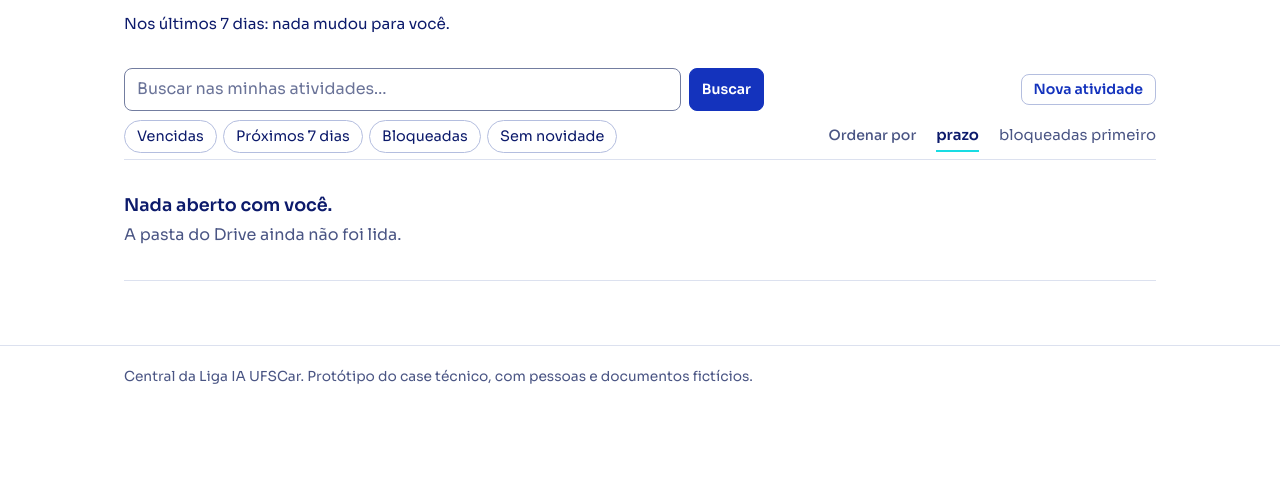
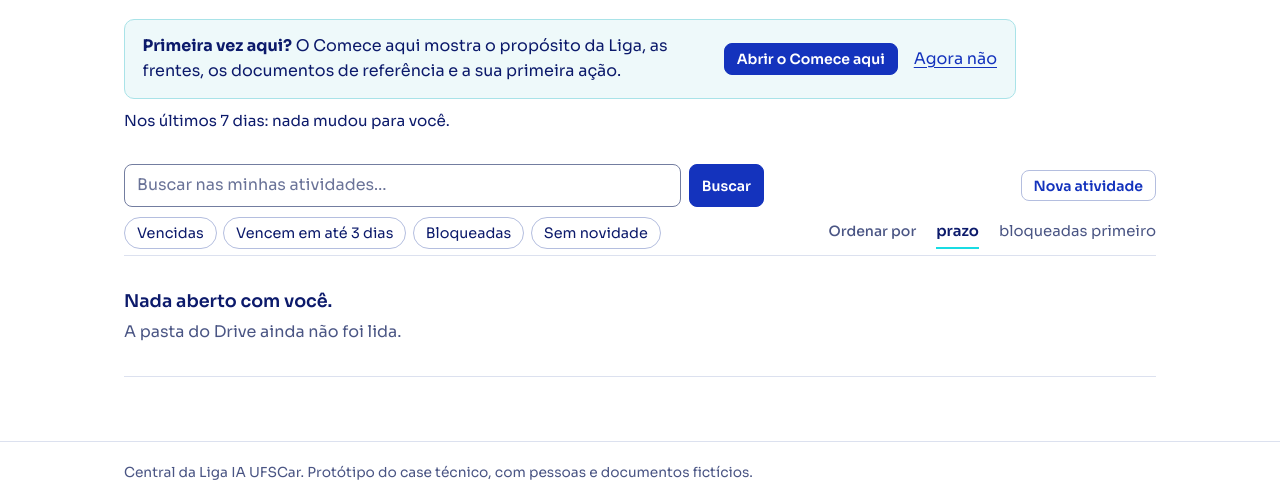
Before and after one commit to JoaoBarberino/lia-central, a FastAPI app: page / in a window 1280 px wide. Shown: the part 207-696 px from the top of the page. Run offline with FastAPI, Linux system fonts and the light colour scheme; the visitor is signed in with stand-in values (Sample User, id 1); data comes from the database, SQL or seed files in the repository; data that the repository does not hold is empty.

Commit message:
Pacote 2 de usabilidade: Comece aqui com primeira ação em destaque (botão e motivo da escolha), passos do guia com links aos documentos e títulos legíveis na tabela; aviso 'Primeira vez aqui?'; painel de ajuste sem rolagem dupla e com um só botão de aceitar; mensagem certa ao criar atividade; 'perto do prazo' com um critério só (3 dias) e resumo com links; documentos levam à pendência; foco no primeiro campo com erro e confirmações anunciadas sem interromper

```diff
--- a/central/activities.py
+++ b/central/activities.py
@@ -14,6 +14,7 @@ from .db import dumps, now_iso
 from .extractors import normalize
 
 STATUSES = ["A fazer", "Em andamento", "Bloqueada", "Concluída"]
+SOON_DAYS = 3   # "perto do prazo": vence hoje ou nos próximos 3 dias (o mesmo critério em todas as telas)
 _STATUS_BY_NORM = {normalize(s): s for s in STATUSES}
 _STATUS_BY_NORM.update({"concluido": "Concluída", "feito": "Concluída", "bloqueado": "Bloqueada",
                         "fazer": "A fazer", "pendente": "A fazer"})
--- a/central/app.py
+++ b/central/app.py
@@ -6,6 +6,7 @@ from __future__ import annotations
 
 import json
 import logging
+import re
 import threading
 from contextlib import asynccontextmanager
 from pathlib import Path
@@ -14,6 +15,7 @@ from fastapi import Depends, FastAPI, Form, Request
 from fastapi.responses import HTMLResponse, RedirectResponse
 from fastapi.staticfiles import StaticFiles
 from fastapi.templating import Jinja2Templates
+from markupsafe import Markup, escape
 from starlette.middleware.sessions import SessionMiddleware
 
 from . import activities as acts
@@ -25,7 +27,7 @@ from . import suggestions as sugg
 from . import views
 from .authority import ROLE_LABELS
 from .config import get_settings
-from .db import connect, get_setting, init_db, now_iso
+from .db import connect, get_setting, init_db, now_iso, set_setting
 from .issues import ISSUE_LABELS, open_issues, resolve_issue
 from .sources import DriveSource, LocalSource, SourceError
 from .sync import run_sync
@@ -52,6 +54,20 @@ templates.env.filters["humano"] = views.humano
 templates.env.filters["humano_linhas"] = views.humano_linhas
 templates.env.filters["field_label"] = lambda k: acts.FIELD_LABELS.get(k, k).lower()
 templates.env.filters["juntar"] = lambda xs: (" e ".join(xs) if len(xs) <= 2 else ", ".join(xs[:-1]) + " e " + xs[-1])
+def _com_links(text: str, docs: dict) -> Markup:
+    """Nomes de documentos citados num texto viram links para a página do documento (texto escapado)."""
+    if not text or not docs:
+        return escape(text or "")
+    pat = re.compile("|".join(re.escape(n) for n in sorted(docs, key=len, reverse=True)))
+    out, last = [], 0
+    for m in pat.finditer(text):
+        out += [escape(text[last:m.start()]), Markup('<a href="/fontes/%s">%s</a>') % (docs[m.group(0)], m.group(0))]
+        last = m.end()
+    out.append(escape(text[last:]))
+    return Markup("").join(out)
+
+
+templates.env.filters["com_links"] = _com_links
 templates.env.filters["frase"] = lambda t: (t[:1].upper() + t[1:]) if t else t
 def _doc_kind(s) -> str:
     """Tipo do documento na tela; arquivos não lidos dizem o que são ("Imagem", "PDF escaneado")."""
@@ -66,7 +82,7 @@ templates.env.globals.update(
     humano=views.humano, sheet_ref=views.sheet_ref, doc_meta_items=views.doc_meta_items, doc_status=views.doc_status,
     fmt_date=views.fmt_date, fmt_ts=views.fmt_ts, fmt_when=views.fmt_when, due_info=views.due_info, ROLE_LABELS=ROLE_LABELS,
     FIELD_LABELS=acts.FIELD_LABELS, ISSUE_LABELS=ISSUE_LABELS, SUG_STATUS=sugg.SUG_STATUS, STATUSES=acts.STATUSES,
-    STALE_DAYS=settings.stale_days,
+    STALE_DAYS=settings.stale_days, SOON_DAYS=acts.SOON_DAYS,
     # dias sem novidade (ou None): usado no selo "Sem novidade há N dias" dos cartões
     sem_novidade=lambda a: acts.days_without_news(a, views.today(), settings.stale_days),
 )
@@ -269,7 +285,8 @@ def home(request: Request, ordem: str = "prazo", q: str = "", prazo: str = "", s
                     or me in (s["proposed"].get("owners") or [])]
     stats = {
         "open": len(all_mine),
-        "soon": sum(1 for a in all_mine if views.due_info(a["due_date"], a["status"])["kind"] in ("soon", "overdue")),
+        "overdue": sum(1 for a in all_mine if views.due_info(a["due_date"], a["status"])["kind"] == "overdue"),
+        "soon": sum(1 for a in all_mine if views.due_info(a["due_date"], a["status"])["kind"] == "soon"),
         "blocked": sum(1 for a in all_mine if a["status"] == "Bloqueada"),
         "pending_me": len(mine_pending),
         "to_review": conn.execute("SELECT COUNT(*) FROM suggestions WHERE review_status='pendente'").fetchone()[0],
@@ -281,7 +298,17 @@ def home(request: Request, ordem: str = "prazo", q: str = "", prazo: str = "", s
             stale.append(a | {"stale_days": n})
     stale.sort(key=lambda a: -a["stale_days"])
     return render(request, conn, "minhas.html", items=items, ordem=ordem, mine_pending=mine_pending, stats=stats,
-                  stale=stale, filtro=filtro, filtering=filtering, recent=recent)
+                  stale=stale, filtro=filtro, filtering=filtering, recent=recent,
+                  welcome=not get_setting(conn, f"comece_visto:{me}"))
+
+
+@app.post("/comece-aqui/depois")
+def comece_depois(request: Request, conn=Depends(db)):
+    """"Agora não" no aviso de primeira visita: o aviso some; o Comece aqui continua no menu."""
+    me = require_member(request)
+    if me:
+        set_setting(conn, f"comece_visto:{me}", now_iso())
+    return to("/")
 
 
 @app.get("/atividades", response_class=HTMLResponse)
@@ -577,7 +604,10 @@ async def aceitar(request: Request, sid: int, conn=Depends(db)):
         flash(request, str(e), "erro")
         return to(f"/sugestoes/{sid}")
     t = conn.execute("SELECT title FROM activities WHERE activity_id=?", (target,)).fetchone()
-    flash(request, f"Sugestão aceita. “{t['title'] if t else target}” foi atualizada no quadro de atividades.")
+    if s["kind"] == "create":
+        flash(request, f"Sugestão aceita. “{t['title'] if t else target}” entrou no quadro como atividade nova ({target}).")
+    else:
+        flash(request, f"Sugestão aceita. “{t['title'] if t else target}” foi atualizada no quadro de atividades.")
     return to(f"/sugestoes/{sid}#decisao")
 
 
@@ -620,7 +650,11 @@ def novidades(request: Request, desde: str = "visita", conn=Depends(db)):
 @app.get("/comece-aqui", response_class=HTMLResponse)
 def comece(request: Request, pergunta: str = "", conn=Depends(db)):
     resposta = ask.ask(conn, make_qa_llm(), pergunta) if pergunta.strip() else None
-    return render(request, conn, "comece.html", o=views.onboarding(conn, require_member(request)),
+    me = require_member(request)
+    if me and not get_setting(conn, f"comece_visto:{me}"):
+        set_setting(conn, f"comece_visto:{me}", now_iso())   # o aviso "Primeira vez aqui?" não aparece mais
+    o = views.onboarding(conn, me)
+    return render(request, conn, "comece.html", o=o, doc_links={r["name"]: r["file_id"] for r in o["references"]},
                   pergunta=pergunta.strip()[:ask.MAX_QUESTION], resposta=resposta)
 
 
@@ -634,7 +668,10 @@ def fontes(request: Request, q: str = "", tipo: str = "", situacao: str = "", co
     filtro = {"q": q.strip(), "tipo": tipo, "situacao": situacao}
     official = get_setting(conn, "register_file_id")
     transcritos = {r["file_id"] for r in rows if r["sync_status"] == "ok" and transcribe.confirmed_info(conn, r["file_id"])}
+    issues_by_file = {r["file_id"]: r["issue_id"] for r in conn.execute(
+        "SELECT file_id, issue_id FROM issues WHERE status='aberta' AND file_id IS NOT NULL")}
     return render(request, conn, "fontes.html", rows=rows, official=official, transcritos=transcritos,
+                  issues_by_file=issues_by_file,
                   filtro=filtro, total=len(all_rows), filtering=bool(filtro["q"] or tipo or situacao),
                   DOC_TIPOS=busca.DOC_TIPOS, DOC_SITUACOES=busca.DOC_SITUACOES,
                   official_name=next((r["name"] for r in all_rows if r["file_id"] == official), official),
@@ -663,7 +700,9 @@ def fonte(request: Request, file_id: str, conn=Depends(db)):
         tr["by"] = names.get(tr["created_by"], tr["created_by"])
         tr["confirmed_by_name"] = names.get(tr["confirmed_by"], tr["confirmed_by"])
         tr["edited"] = tr["text"].strip() != tr["ai_text"].strip()
-    return render(request, conn, "fonte.html", s=dict(s), versions=versions, diff=diff, current=current, table=table,
+    issue = conn.execute("SELECT issue_id, kind, title FROM issues WHERE file_id=? AND status='aberta' "
+                         "ORDER BY issue_id DESC", (file_id,)).fetchone()
+    return render(request, conn, "fonte.html", s=dict(s), issue=dict(issue) if issue else None, versions=versions, diff=diff, current=current, table=table,
                   notes=notes, sug=sug, meta=json.loads(s["doc_meta"] or "{}"), tr=tr,
                   can_transcribe=transcribe.can_transcribe(s), llm_on=settings.llm_enabled)
 
--- a/central/busca.py
+++ b/central/busca.py
@@ -16,7 +16,7 @@ from .extractors import normalize
 
 SEM = "__sem"   # valor de filtro para "Sem responsável" / "Sem frente"
 
-PRAZOS = [("", "Qualquer prazo"), ("vencidas", "Vencidas"), ("7dias", "Próximos 7 dias"), ("mes", "Este mês"),
+PRAZOS = [("", "Qualquer prazo"), ("vencidas", "Vencidas"), ("perto", f"Vencem em até {acts.SOON_DAYS} dias"), ("mes", "Este mês"),
           ("sem", "Sem prazo")]
 SITUACOES = [("", "Abertas"), ("A fazer", "A fazer"), ("Em andamento", "Em andamento"), ("Bloqueada", "Bloqueada"),
              ("Concluída", "Concluída"), ("todas", "Todas, com as concluídas")]
@@ -41,7 +41,7 @@ def matches(text: str, ts: list[str]) -> bool:
 def filter_activities(items: list[dict], *, q: str = "", responsavel: str = "", frente: str = "", situacao: str = "",
                       prazo: str = "", novidade: bool = False, today: date, stale_days: int, names: dict) -> list[dict]:
     ts = terms(q)
-    week = (today + timedelta(days=7)).isoformat()
+    soon = (today + timedelta(days=acts.SOON_DAYS)).isoformat()
     month_end = (date(today.year + (today.month == 12), today.month % 12 + 1, 1) - timedelta(days=1)).isoformat()
     out = []
     for a in items:
@@ -64,7 +64,7 @@ def filter_activities(items: list[dict], *, q: str = "", responsavel: str = "",
         d = a.get("due_date")
         if prazo == "vencidas" and not (d and d < today.isoformat() and a["status"] != "Concluída"):
             continue
-        if prazo == "7dias" and not (d and today.isoformat() <= d <= week):
+        if prazo == "perto" and not (d and today.isoformat() <= d <= soon and a["status"] != "Concluída"):
             continue
         if prazo == "mes" and not (d and today.isoformat()[:7] == d[:7] and d <= month_end):
             continue
--- a/central/static/style.css
+++ b/central/static/style.css
@@ -342,6 +342,12 @@ details.left-out > summary .muted { font-weight: 400; }
 @media (min-width: 901px) and (min-height: 640px) {
   .review-panel { max-height: calc(100vh - 2.5rem); overflow-y: auto; overscroll-behavior: contain; }
 }
+/* Ajustando: o painel cresce, perde a rolagem própria e mostra um só botão de aceitar */
+@media (min-width: 901px) { .grid2:has(.review-panel details.adjust[open]) { grid-template-columns: minmax(0, 1fr) minmax(20rem, 26rem); } }
+.review-panel:has(details.adjust[open]) { position: static; max-height: none; overflow: visible; }
+.review-panel:has(details.adjust[open]) .accept-plain { display: none; }
+.review-panel:has(details.adjust[open]) details.adjust { margin-top: 0; padding-top: 0; border-top: 0; }
+.rows > .row:target { outline: 2px solid var(--cyan); outline-offset: 6px; border-radius: 4px; }
 .divider { border: 0; border-top: 1px solid var(--line); margin: 1.25rem 0; }
 .consequence { font-size: .95rem; margin: 0 0 1rem; }
 .consequence strong { font-weight: 600; }
@@ -427,8 +433,16 @@ pre.doc { white-space: pre-wrap; border: 1px solid var(--line); padding: 1rem; b
 .foot { border-top: 1px solid var(--line); color: var(--muted); font-size: .86rem; padding: 1.25rem 0 2rem; }
 
 /* Comece aqui */
-.first-action { margin: 1.5rem 0 0; padding: 1.5rem 0; border-top: 1px solid var(--line); border-bottom: 1px solid var(--line); }
-.first-action h2 { font-family: var(--text); font-size: .95rem; font-weight: 600; color: var(--muted); letter-spacing: 0; }
+.first-action { margin: 1.5rem 0 0; padding: 1.4rem 1.5rem 1.5rem; background: var(--ice-soft); border: 1px solid #A9E3E8;
+  border-left: 4px solid var(--blue); border-radius: 12px; max-width: 75ch; }
+.first-action h2 { margin: 0; font-family: var(--text); font-size: .95rem; font-weight: 600; color: var(--muted); letter-spacing: 0; }
+.first-action .fa-meta { margin: 0; }
+.first-action .fa-why { margin: .4rem 0 0; }
+.first-action .fa-actions { display: flex; flex-wrap: wrap; gap: .6rem; margin: 1rem 0 0; }
+.welcome { display: flex; flex-wrap: wrap; align-items: center; gap: .6rem 1rem; margin: 1rem 0 0; max-width: 75ch; }
+.welcome p { margin: 0; flex: 1 1 22rem; }
+.welcome form { margin: 0; }
+.linkish.dark { color: var(--blue); }
 .first-action .big { font-family: var(--display); font-size: 1.4rem; font-weight: 600; letter-spacing: -.02em; line-height: 1.3; margin: .2rem 0 .5rem; max-width: 40ch; }
 .prose { max-width: 68ch; }
 .gaps { margin-top: 1rem; max-width: 68ch; }
--- a/central/templates/base.html
+++ b/central/templates/base.html
@@ -114,6 +114,12 @@
     if (window.matchMedia('(max-width: 700px)').matches)
       document.querySelectorAll('details.filt').forEach(function (d) { d.open = false; });
   });
+  /* Formulário com erro: o foco vai direto para o primeiro campo a corrigir */
+  document.addEventListener('DOMContentLoaded', function () {
+    if (document.querySelector('[autofocus]')) return;
+    var bad = document.querySelector('[aria-invalid="true"]');
+    if (bad) { bad.focus(); bad.scrollIntoView({ block: 'center' }); }
+  });
   /* Menus "Mais" e "☰ Menu": fecham com Esc ou ao clicar fora */
   (function () {
     var menus = document.querySelectorAll('details.more, details.mmenu');
@@ -133,7 +139,8 @@
   })();
 </script>
 <main id="conteudo" class="wrap">
-  {% for f in flashes %}<div class="flash {{ f.kind }}" role="alert">{{ f.message }}</div>{% endfor %}
+  {# erro interrompe (alert); confirmação é anunciada sem interromper (status) #}
+  {% for f in flashes %}<div class="flash {{ f.kind }}" role="{{ 'alert' if f.kind == 'erro' else 'status' }}">{{ f.message }}</div>{% endfor %}
   {% block content %}{% endblock %}
 </main>
 <footer class="foot"><div class="wrap">Central da Liga IA UFSCar. Protótipo do case técnico, com pessoas e documentos fictícios.</div></footer>
--- a/central/templates/fonte.html
+++ b/central/templates/fonte.html
@@ -8,6 +8,7 @@
   {% if s.sync_status == 'indisponivel' %}<span class="tag err">Indisponível: o conteúdo abaixo pode estar desatualizado</span>
   {% elif s.sync_status == 'erro' %}<span class="tag err">Erro na última leitura: mostrando a última versão boa</span>{% endif %}
   {% if s.web_url %}<a href="{{ s.web_url }}" target="_blank" rel="noopener">Abrir no Drive<span class="sr"> (nova aba)</span></a>{% endif %}</p>
+{% if issue %}<div class="notice warn" role="note"><strong>Este documento tem uma pendência aberta:</strong> {{ ISSUE_LABELS.get(issue.kind, issue.title) | lower }}. A Central não decide sozinha; alguém precisa registrar o que foi decidido. <a href="/pendencias#pendencia-{{ issue.issue_id }}">Ver a pendência</a></div>{% endif %}
 {% if s.status_message %}<div class="notice">{{ s.status_message | humano }}</div>{% endif %}
 
 {% if tr and tr.status == 'confirmada' and s.sync_status == 'ok' %}
--- a/central/templates/fontes.html
+++ b/central/templates/fontes.html
@@ -36,7 +36,8 @@
         {% elif r.sync_status == 'nao_suportado' %}<span class="tag neutral">não lido</span>
         {% elif r.sync_status == 'indisponivel' %}<span class="tag err">indisponível</span>
         {% elif r.sync_status == 'erro' %}<span class="tag err">erro na leitura</span>
-        {% else %}<span class="tag neutral">{{ r.sync_status }}</span>{% endif %}</td>
+        {% else %}<span class="tag neutral">{{ r.sync_status }}</span>{% endif %}
+        {% if r.file_id in issues_by_file %}<div class="small"><a href="/pendencias#pendencia-{{ issues_by_file[r.file_id] }}">pendência aberta</a></div>{% endif %}</td>
     <td class="secondary nw" data-label="Modificado">{{ fmt_ts(r.modified_at) }}</td>
     <td class="secondary small" data-label="Resultado">{{ (r.status_message | humano) or '—' }}</td>
   </tr>
--- a/central/templates/minhas.html
+++ b/central/templates/minhas.html
@@ -6,11 +6,13 @@
 <p class="summary">
   {% if stats.open == 0 %}{{ me.display_name }}, você não tem atividades abertas.
   {% else %}{{ me.display_name }}, você tem <strong>{{ stats.open }} {{ 'atividade aberta' if stats.open == 1 else 'atividades abertas' }}</strong>{% if stats.open > 1 %}, contando as compartilhadas{% endif %}.
-    {% if not stats.soon and not stats.blocked %}Nenhuma está vencida, perto do prazo ou bloqueada.
+    {% if not stats.overdue and not stats.soon and not stats.blocked %}Nenhuma está vencida, perto do prazo ou bloqueada.
     {% else %}
-      {%- if stats.soon %} <strong>{{ stats.soon }}</strong> {{ 'vence' if stats.soon == 1 else 'vencem' }} em até 3 dias ou já {{ 'venceu' if stats.soon == 1 else 'venceram' }}{% endif %}
-      {%- if stats.soon and stats.blocked %} e{% endif %}
-      {%- if stats.blocked %} <strong>{{ stats.blocked }}</strong> {{ 'está bloqueada' if stats.blocked == 1 else 'estão bloqueadas' }}{% endif %}.
+      Pedem atenção: {% if stats.overdue %}<a href="/?prazo=vencidas#resultados"><strong>{{ stats.overdue }}</strong> {{ 'vencida' if stats.overdue == 1 else 'vencidas' }}</a>{% endif -%}
+      {%- if stats.overdue and stats.soon %}{{ ', ' if stats.blocked else ' e ' }}{% endif -%}
+      {%- if stats.soon %}<a href="/?prazo=perto#resultados"><strong>{{ stats.soon }}</strong> {{ 'vence' if stats.soon == 1 else 'vencem' }} em até {{ SOON_DAYS }} dias</a>{% endif -%}
+      {%- if (stats.overdue or stats.soon) and stats.blocked %} e {% endif -%}
+      {%- if stats.blocked %}<a href="/?situacao=Bloqueada#resultados"><strong>{{ stats.blocked }}</strong> {{ 'bloqueada' if stats.blocked == 1 else 'bloqueadas' }}</a>{% endif %}.
     {% endif %}
   {% endif %}
   {% if me.can_review %}
@@ -19,6 +21,13 @@
     {{ stats.pending_me }} {{ 'sugestão envolvendo você aguarda' if stats.pending_me == 1 else 'sugestões envolvendo você aguardam' }} revisão de {{ members | selectattr('can_review') | map(attribute='display_name') | join(' ou ') }}. <a href="/sugestoes">Ver sugestões</a>
   {% endif %}
 </p>
+{% if welcome %}
+<div class="notice info welcome" role="note">
+  <p><strong>Primeira vez aqui?</strong> O Comece aqui mostra o propósito da Liga, as frentes, os documentos de referência e a sua primeira ação.</p>
+  <a class="btn small" href="/comece-aqui">Abrir o Comece aqui</a>
+  <form method="post" action="/comece-aqui/depois"><button class="linkish dark" type="submit">Agora não</button></form>
+</div>
+{% endif %}
 {% if not filtering %}
 <p class="recent">{% if recent.first %}Nos últimos 7 dias{% else %}Desde sua última visita ({{ fmt_ts(recent.since) }}){% endif %}:
   {% if recent.confirmed or recent.suggestions or recent.docs %}
@@ -59,7 +68,7 @@
 <div class="toolbar finder-row">
   <div class="chips" role="group" aria-label="Atalhos">
     <a class="chip" href="/?{{ qs }}prazo=vencidas" {% if filtro.prazo == 'vencidas' %}aria-current="true"{% endif %}>Vencidas</a>
-    <a class="chip" href="/?{{ qs }}prazo=7dias" {% if filtro.prazo == '7dias' %}aria-current="true"{% endif %}>Próximos 7 dias</a>
+    <a class="chip" href="/?{{ qs }}prazo=perto" {% if filtro.prazo == 'perto' %}aria-current="true"{% endif %}>Vencem em até {{ SOON_DAYS }} dias</a>
     <a class="chip" href="/?{{ qs }}situacao=Bloqueada" {% if filtro.situacao == 'Bloqueada' %}aria-current="true"{% endif %}>Bloqueadas</a>
     <a class="chip" href="/?{{ qs }}novidade=1" {% if filtro.novidade %}aria-current="true"{% endif %}>Sem novidade</a>
   </div>
--- a/central/templates/novidades.html
+++ b/central/templates/novidades.html
@@ -46,7 +46,7 @@
 <h2>Precisa de atenção</h2>
 {% if d.attention %}
 <ul>{% for a in d.attention %}<li><a href="/atividades/{{ a.activity_id }}">{{ a.title }}</a> {{ status_tag(a.status) }} {{ due_tag(a.due_date, a.status) }}{% set motivo = a.block_reason or a.notes %}{% if a.status == 'Bloqueada' and motivo %}. {{ motivo }}{% endif %}</li>{% endfor %}</ul>
-{% else %}<p>Nenhuma atividade sua bloqueada, vencida ou vencendo nos próximos 3 dias.</p>{% endif %}
+{% else %}<p>Nenhuma atividade sua bloqueada, vencida ou vencendo nos próximos {{ SOON_DAYS }} dias.</p>{% endif %}
 
 <h2>Documentos novos ou editados</h2>
 {% if d.new_sources or d.edited_sources %}
--- a/central/templates/pendencias.html
+++ b/central/templates/pendencias.html
@@ -3,9 +3,10 @@
 {% block title %}Pendências{% endblock %}
 {% block content %}
 <h1>Pendências</h1>
+<p class="lead">O que a Central não decide sozinha: planilhas em conflito, arquivos que não puderam ser lidos, nomes que ela não reconheceu. Nada disso muda o quadro de atividades até alguém registrar o que foi decidido.</p>
 <div class="rows">
 {% for i in items %}
-  <article class="row">
+  <article class="row" id="pendencia-{{ i.issue_id }}" tabindex="-1">
     <h2 class="item-title">{% if i.source and i.source.file_id %}{{ (i.title.split(':')[0] if ':' in i.title else i.title) | humano }}: <a href="/fontes/{{ i.source.file_id }}">{{ i.source.name }}</a>{% else %}{{ i.title | humano }}{% endif %}</h2>
     <p style="margin:.35rem 0 .2rem">{% if i.kind == 'registro_homonimo' %}Tem o formato do quadro de atividades, mas não é a planilha indicada no INDEX.md. Nada foi alterado.{% else %}{{ i.detail | humano }}{% endif %}</p>
     <p class="small muted">Aberta em {{ fmt_ts(i.created_at) }}</p>
--- a/central/templates/sugestao.html
+++ b/central/templates/sugestao.html
@@ -56,14 +56,15 @@
       <ul>{% for c in changed_since %}<li>{{ c.label }}: era {{ c.then }}, agora é {{ c.now }}</li>{% endfor %}</ul>
     </div>
     {% endif %}
-    <form method="post" action="/sugestoes/{{ s.suggestion_id }}/aceitar" class="stack">
+    <form method="post" action="/sugestoes/{{ s.suggestion_id }}/aceitar" class="stack accept-plain">
       <div><label for="note">Comentário (opcional)</label><input type="text" autocomplete="off" id="note" name="note"></div>
       {% if changed_since %}<label class="checks small"><input type="checkbox" name="confirmar" value="1" required> Aplicar mesmo assim, por cima do valor atual</label>{% endif %}
       <button class="btn" type="submit" data-busy="Aceitando…">Aceitar como está</button>
     </form>
 
-    <details class="panel-more">
+    <details class="panel-more adjust">
       <summary>Ajustar antes de aceitar</summary>
+      <p class="small muted" style="margin:.6rem 0 0">Mude o que precisar; o resto fica como a ata sugeriu. O ajuste fica registrado no histórico.</p>
       <form method="post" action="/sugestoes/{{ s.suggestion_id }}/aceitar" class="stack">
         <input type="hidden" name="ajustar" value="1">
         {% if s.kind == 'create' and rows | selectattr('missing') | list %}<p class="small muted" style="margin:0">Campos que a ata não trouxe ficam em branco: preencha se souber, ou deixe a definir.</p>{% endif %}
@@ -85,6 +86,7 @@
         <div><label for="note2">Por que ajustou?</label><input type="text" autocomplete="off" id="note2" name="note"></div>
         {% if changed_since %}<label class="checks small"><input type="checkbox" name="confirmar" value="1" required> Aplicar mesmo assim, por cima do valor atual</label>{% endif %}
         <button class="btn" type="submit" data-busy="Aceitando…">Aceitar com ajuste</button>
+        <button class="btn secondary" type="button" onclick="this.closest('details').open = false; this.closest('details').querySelector('summary').focus()">Cancelar ajuste</button>
       </form>
     </details>
 
--- a/central/views.py
+++ b/central/views.py
@@ -56,7 +56,7 @@ def due_info(iso: str | None, status: str | None = None) -> dict:
         return {"label": f"Vencida há {-days} dia{'s' if -days > 1 else ''}", "kind": "overdue"}
     if days == 0:
         return {"label": "Vence hoje", "kind": "soon"}
-    if days <= 3:
+    if days <= acts.SOON_DAYS:
         return {"label": f"Vence em {days} dia{'s' if days > 1 else ''}", "kind": "soon"}
     return {"label": f"Vence em {days} dias", "kind": "ok"}
 
```
Also changed, not shown: central/templates/comece.html (+13 -9 lines), docs/REGISTRO_DE_VALIDACAO.md (+1 -1 lines), tests/test_busca.py (+1 -1 lines), tests/test_usabilidade.py (+73 -0 lines).
